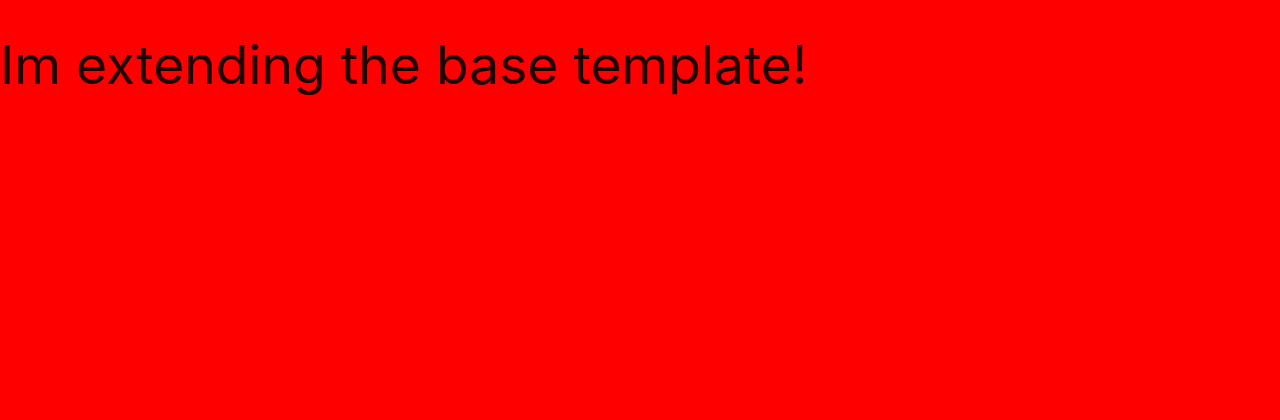
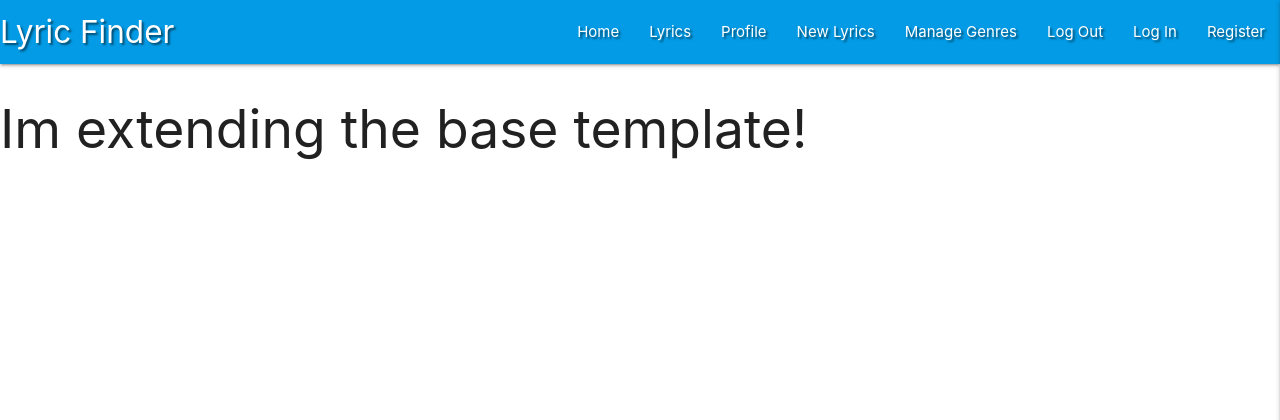
Before and after one commit to J0hn1975/MS3-LyricFinder, a Flask app: page / in a window 1280 px wide. Shown: the top 420 px of the page. Run offline with Flask 2, Linux system fonts and the light colour scheme; data that the repository does not hold is empty; some libraries are stand-ins or nearby versions.

Commit message:
Add Materialize Navbar and Sidenav

```diff
--- a/static/css/style.css
+++ b/static/css/style.css
@@ -1,3 +1,3 @@
-body {
-    background-color: red;
+.text-shadow {
+    text-shadow: 2px 2px 2px rgba(0, 0, 0, 0.5);
 }
--- a/static/js/script.js
+++ b/static/js/script.js
@@ -0,0 +1,3 @@
+$(document).ready(function(){
+    $(".sidenav").sidenav({edge: "right"});
+  });
--- a/templates/base.html
+++ b/templates/base.html
@@ -12,6 +12,38 @@
     <title>Lyric Finder</title>
 </head>
 <body>
+    <header>
+        <!-- top navbar -->
+        <nav class="nav-extended text-shadow light-blue darken-1">
+            <div class="nav-wrapper">
+              <a href="#" class="brand-logo">Lyric Finder</a>
+              <a href="#" data-target="mobile-demo" class="sidenav-trigger right"><i class="fas fa-bars">menu</i></a>
+              <ul class="right hide-on-med-and-down">
+                <li><a href="#">Home</a></li>
+                <li><a href="{{ url_for('get_lyrics')}}">Lyrics</a></li>
+                <li><a href="#">Profile</a></li>
+                <li><a href="#">New Lyrics</a></li>
+                <li><a href="#">Manage Genres</a></li>
+                <li><a href="#">Log Out</a></li>
+                <li><a href="#">Log In</a></li>
+                <li><a href="#">Register</a></li>
+              </ul>
+            </div>
+          </nav>
+
+        <!-- mobile sidenav -->
+          <ul class="sidenav" id="mobile-demo">
+              <li><h4 class="center-align light-blue-text text-darken-4">Lyric Finder</h4></li>
+                <li><a href="#">Home</a></li>
+                <li><a href="#">Lyrics</a></li>
+                <li><a href="#">Profile</a></li>
+                <li><a href="#">New Lyrics</a></li>
+                <li><a href="#">Manage Genres</a></li>
+                <li><a href="#">Log Out</a></li>
+                <li><a href="#">Log In</a></li>
+                <li><a href="#">Register</a></li>
+          </ul>
+    </header>
 
 
     {% block content %}
```
